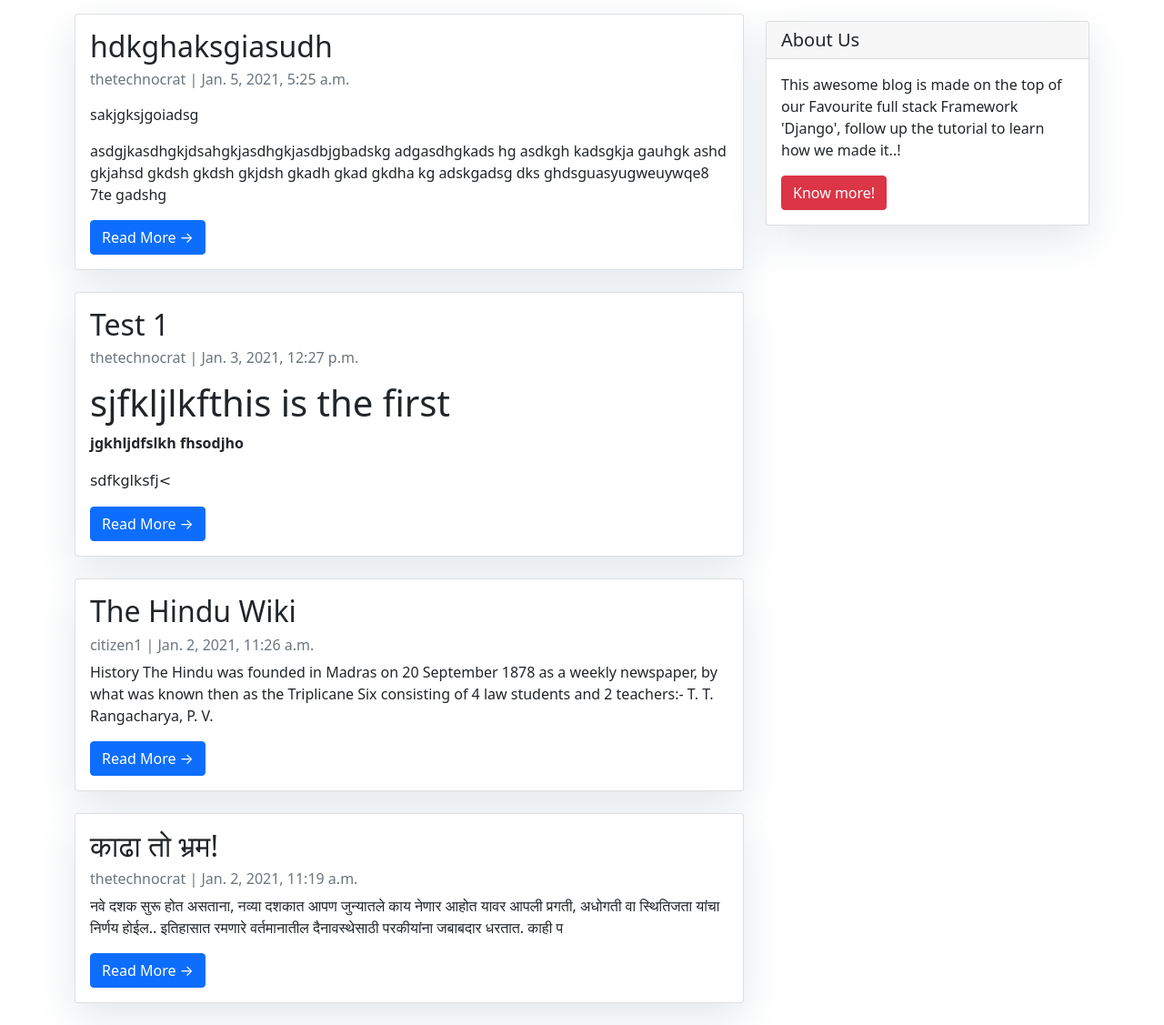
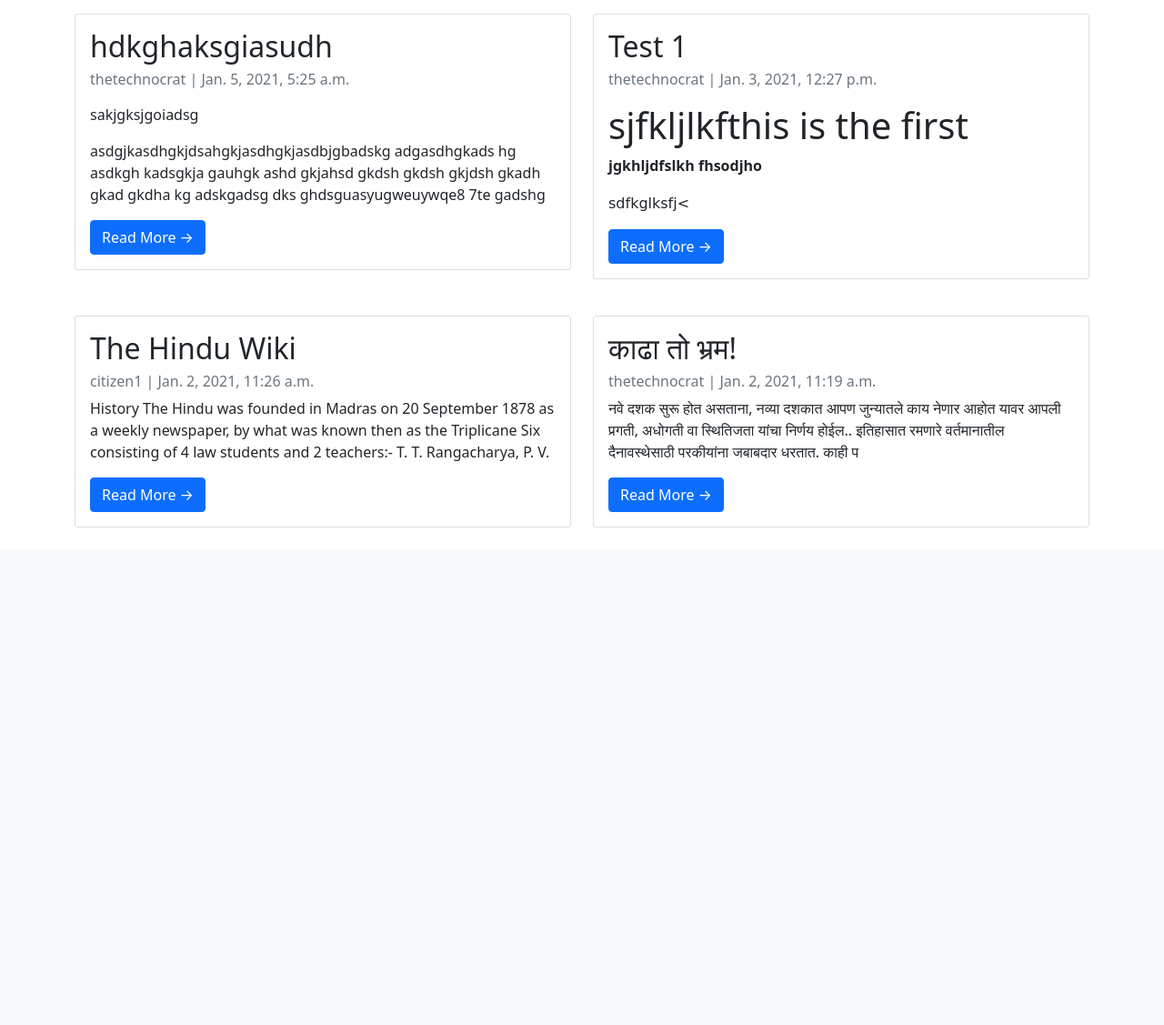
Before and after one commit to thetechnocrat007/mySiteProject, a Django app: page / in a window 1280 px wide. Shown: the part 885-2012 px from the top of the page at 91% size. After the commit the page ends 1465 px from the top, so only its background shows below. Run offline with Django 3.2, Linux system fonts and the light colour scheme; data comes from the database, SQL or seed files in the repository; both versions use the stored data as it was after the commit.

Commit message:
made responsive UI changes all pages added

```diff
--- a/mysite/blog/urls.py
+++ b/mysite/blog/urls.py
@@ -4,5 +4,7 @@ from django.urls import path
 urlpatterns=[
     path('',views.PostList.as_view(),name='home'),
     path('<slug:slug>/',views.PostDetail.as_view(),name='post_detail'),
+    path("about", views.about, name="AboutUs"),
+    path("contacts", views.contacts, name="contactUs"),
 
 ]
--- a/mysite/blog/views.py
+++ b/mysite/blog/views.py
@@ -9,3 +9,10 @@ class PostList(generic.ListView):
 class PostDetail(generic.DetailView):
     model = Post
     template_name = 'post_detail.html'
+
+
+def about(request):
+    return render(request, 'about.html')
+
+def contacts(request):
+    return render(request, 'contacts.html')
--- a/mysite/templates/base.html
+++ b/mysite/templates/base.html
@@ -25,14 +25,14 @@
         <div class="collapse navbar-collapse" id="navbarSupportedContent">
             <ul class="navbar-nav me-auto mb-2 mb-lg-0">
                 <li class="nav-item">
-                    <a class="nav-link active" aria-current="page" href="#">About</a>
+                    <a class="nav-link active" aria-current="page" href="{% url 'AboutUs' %}">About</a>
                 </li>
                 <li class="nav-item">
-                    <a class="nav-link active" aria-current="page" href="#">Blog</a>
+                    <a class="nav-link active" aria-current="page" href="{% url 'home' %}#blog_section1">Blog</a>
                 </li>
 
                 <li class="nav-item">
-                    <a class="nav-link" href="#">Contact Us</a>
+                    <a class="nav-link" href="{% url 'contactUs' %}">Contacts</a>
                 </li>
 
             </ul>
--- a/mysite/templates/index.html
+++ b/mysite/templates/index.html
@@ -3,6 +3,11 @@
 
 {% block mycss %}
 <style>
+    html {
+    scroll-behavior: smooth;
+    }
+
+
     a.one:link {color:#ff0000;text-decoration:none;}
     a.one:hover {font-size:150%;}
 
@@ -13,6 +18,11 @@
     }
 
 
+    .img-fluid {
+    max-width: 100%;
+    height: auto;
+    }
+
 
 
 </style>
@@ -22,19 +32,23 @@
 <title>{% block title %} The Technocrat | Home {% endblock title %}</title>
 
 
-<div class="container mt-6 " >
-    {% load static %}
-<div class="full-height" ><img src="{% static 'images/backgimg.gif' %}" alt="Be patient..." /></div>
-<a href="#" class="one">
-    <img src="https://www.intactsoftware.com/wp-content/themes/intact2019/img/scroll.svg" class="img-fluid" alt=""> <span class="text">Scroll down<span> for more</span></span>
-</a>
-</div>
+
 
 <div class="container">
-    <div class="row">
+
+    {% load static %}
+    <div class="full-height" ><img class="img-fluid" src="{% static 'images/backgimg.gif' %}" alt="Be patient..." /></div>
+        <a href="#blog_section1" class="one">
+            <img src="https://www.intactsoftware.com/wp-content/themes/intact2019/img/scroll.svg"  alt=""> <span class="text">Scroll down<span> for more</span></span>
+        </a>
+
+    <a name="blog_section1"></a>
+    <div class="row row-cols-1 row-cols-md-2">
+
         <!-- Blog Entries Column -->
-        <div class="col-md-8 mt-3 left">
-            {% for post in post_list %}
+        {% for post in post_list %}
+        <div class="col mt-3">
+
             <div class="card mb-4">
                 <div class="card-body">
                     <h2 class="card-title">{{ post.title }}</h2>
@@ -44,9 +58,9 @@
                     <a href="{% url 'post_detail' post.slug  %}" class="btn btn-primary">Read More &rarr;</a>
                 </div>
             </div>
-            {% endfor %}
+
         </div>
-        {% block sidebar %} {% include 'sidebar.html' %} {% endblock sidebar %}
+{% endfor %}
     </div>
 </div>
 {%endblock%}
```
Also changed, not shown: mysite/templates/about.html (added, +11 -0 lines), mysite/templates/contacts.html (added, +12 -0 lines), mysite/db.sqlite3.
